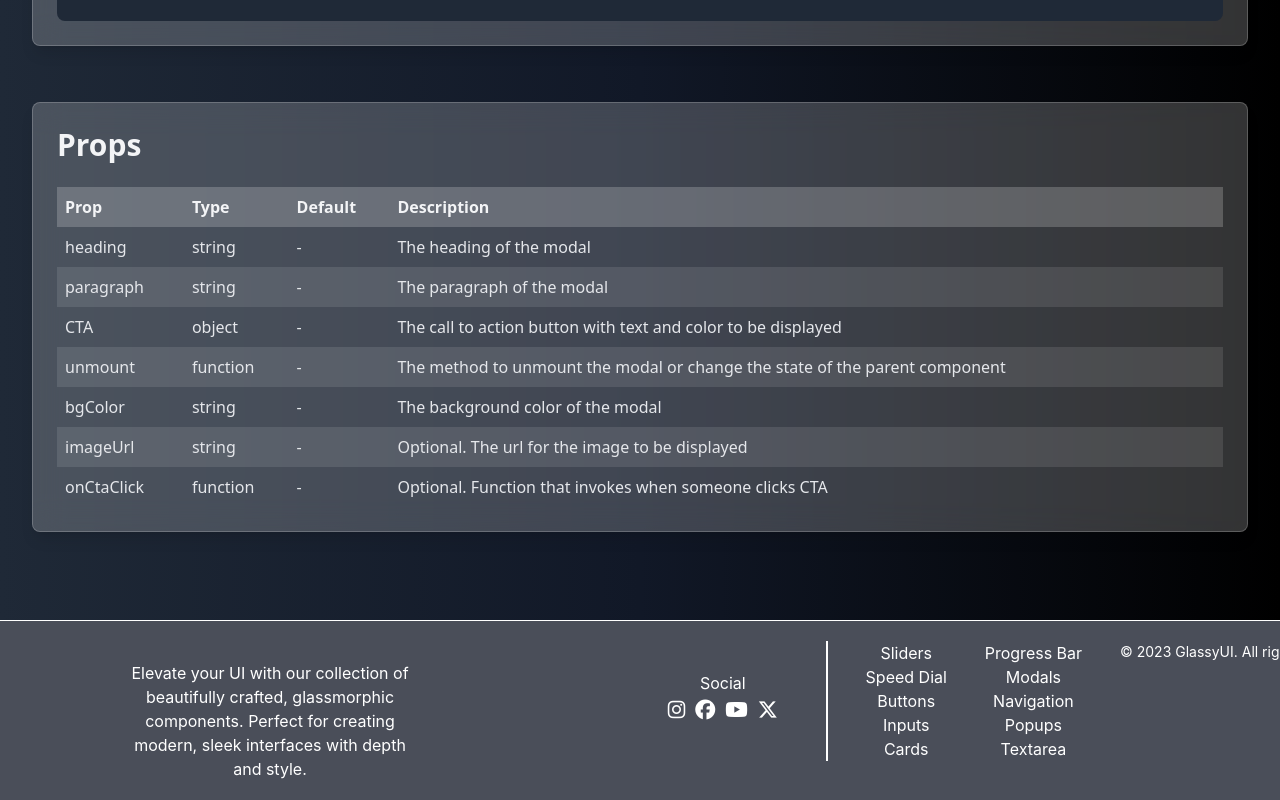
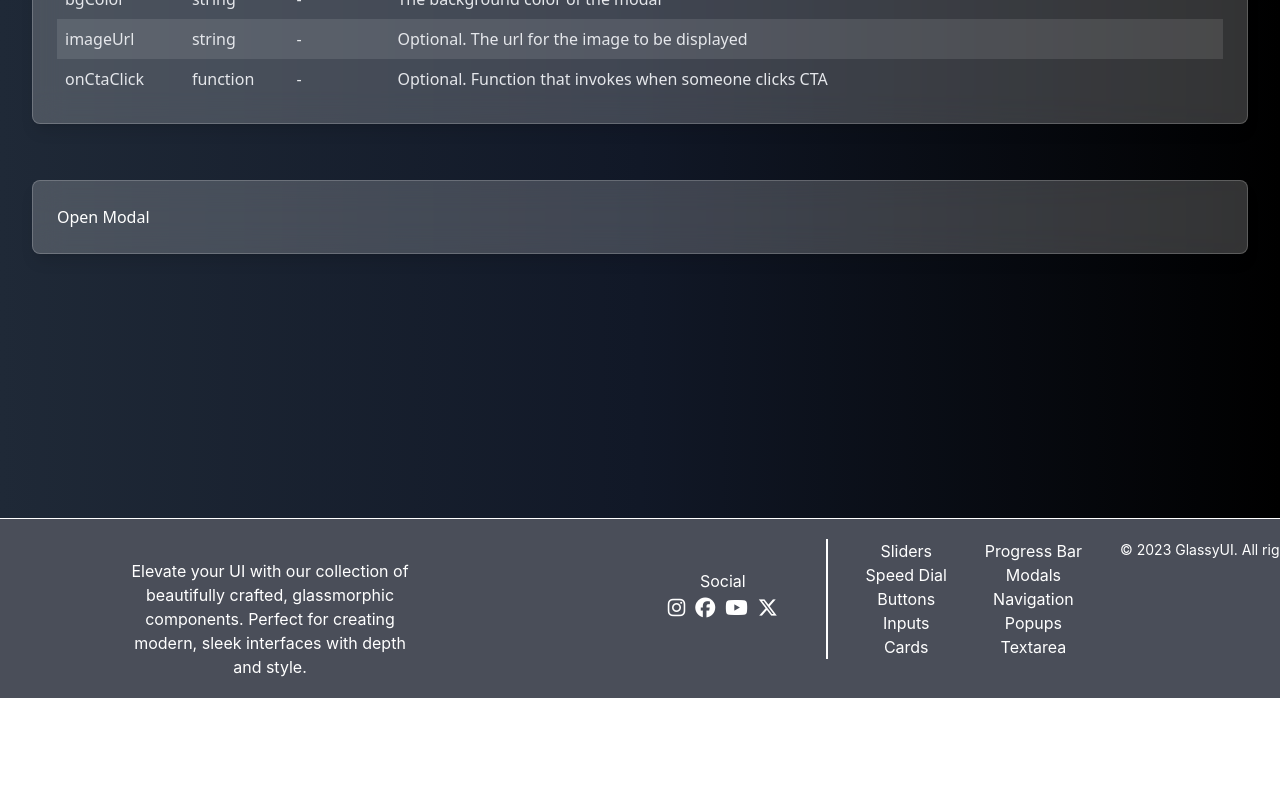
Before and after one commit to Jaishree2310/GlassyUI-Components, a React (Create React App) app: page /modal-details in a window 1280 px wide. Shown: the part 1596-2396 px from the top of the page. After the commit the page ends 2294 px from the top, so only its background shows below. Built offline with nearby package versions, Linux system fonts and the light colour scheme.

Commit message:
changed order of modal components

```diff
--- a/package.json
+++ b/package.json
@@ -14,6 +14,7 @@
     "framer-motion": "^11.11.9",
     "gsap": "^3.12.5",
     "lucide-react": "^0.408.0",
+    "my-typescript-app": "file:",
     "pixel-retroui": "^1.0.61",
     "react": "^18.3.1",
     "react-components": "^0.5.1",
--- a/src/components/ModalDetailsPage.tsx
+++ b/src/components/ModalDetailsPage.tsx
@@ -19,7 +19,7 @@ type ModalProps = {
 const Modal: React.FC<ModalProps> = props => {
   const { imageUrl, heading, paragraph, CTA, unmount, onCtaClick } = props;
   return (
-    <div className=' w-[100vw] h-[100vh] fixed z-10 top-0 left-0 bg-opacity-50 backdrop-blur-sm flex items-center justify-center bg-black/20'>
+    <div className=' w-[35vw] h-[40vh] fixed z-10 mt-9 top-15 left-10 bg-opacity-50 backdrop-blur-sm flex items-center justify-center bg-black/20'>
       <div className=' min-w-[30vw] relative h-auto min-h-[30vh] flex flex-col items-center justify-center gap-6 p-4 backdrop-filter backdrop-blur-xl bg-white/50 border border-white/20 rounded-xl shadow-lg transition-all duration-300'>
         <X
           className='absolute top-4 right-4 hover:bg-white/80 transition-colors p-1 cursor-pointer'
@@ -33,7 +33,7 @@ const Modal: React.FC<ModalProps> = props => {
             className='w-[80%] h-[20vw] object-cover'
           />
         )}
-        <p className='text-gray-100'>{paragraph}</p>
+        <p className='text-black'>{paragraph}</p>
         <button
           onClick={onCtaClick}
           className={`px-3 py-1 rounded hover:bg-opacity-50 font-medium text-gray-100 transition-colors duration-300`}
@@ -77,24 +77,25 @@ const Modal: React.FC<ModalProps> = (props) => {
       </div>
     );
 };
+`;
 
-
-function Example() {
-    const [modal, setModal] = useState(false)
-    return(
+  function Example() {
+    const [modal, setModal] = useState(false);
+    return (
       <>
         <button onClick={() => setModal(true)}>Open Modal</button>
-        {modal && <Modal
-           heading="This is a heading"
-           paragraph="This is a paragraph"
-           CTA={{text: "Save", color: "#00dd43"}}
-           imageUrl=""
-           unmount={() => setModal(false)}
-        />}
+        {modal && (
+          <Modal
+            heading='This is a heading'
+            paragraph='This is a paragraph'
+            CTA={{ text: 'Save', color: '#00dd43' }}
+            imageUrl=''
+            unmount={() => setModal(false)}
+          />
+        )}
       </>
-    )
+    );
   }
-`;
 
   const copyToClipboard = (text: string, key: string) => {
     navigator.clipboard.writeText(text).then(() => {
@@ -219,7 +220,7 @@ function Example() {
         </table>
       </div>
 
-      {modal && (
+      {/* {modal && (
         <Modal
           heading='This is a heading'
           paragraph='This is a paragraph'
@@ -227,7 +228,17 @@ function Example() {
           imageUrl=''
           unmount={() => setModal(false)}
         />
-      )}
+      )}  */}
+
+      <div className={`${getGlassyClasses()} p-6 mb-16`}>
+        <Example />
+      </div>
+
+      <div>
+        <div className='h-14'></div>
+        <div className='h-14'></div>
+        <div className='h-14'></div>
+      </div>
     </div>
   );
 };
```
Also changed, not shown: 1 other file (tests, documents, lock files or other folders).
